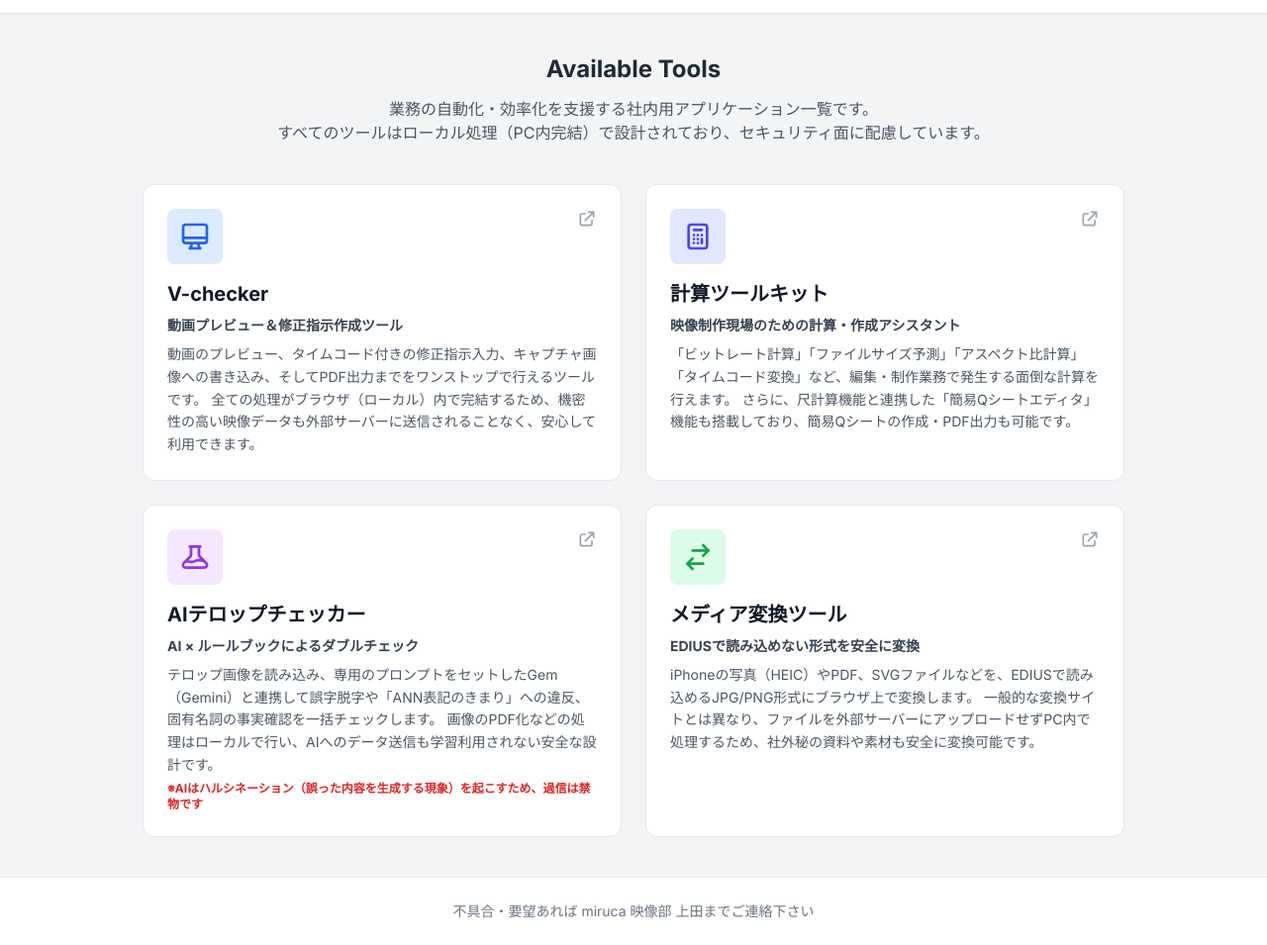
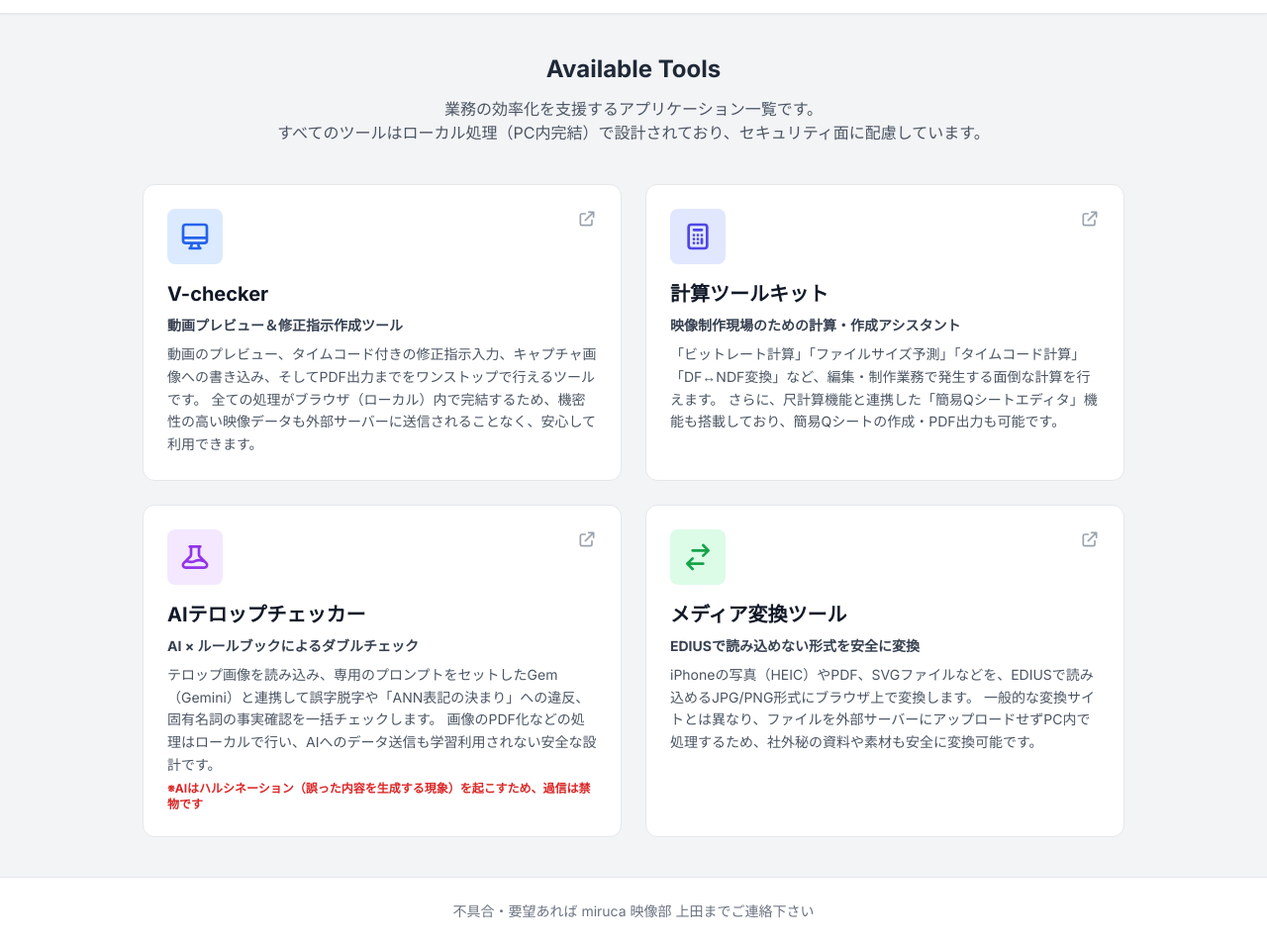
Before and after one commit to yueda-spec/Portal, a plain HTML site: page index.html in a window 1280 px wide. Shown: the part 51-1006 px from the top of the page at 99% size. Drawn offline with nearby package versions, Linux system fonts and the light colour scheme.

Commit message:
Update index.html

```diff
--- a/index.html
+++ b/index.html
@@ -40,7 +40,7 @@
 
         <div class="text-center mb-10">
             <h2 class="text-2xl font-bold mb-3 text-gray-800">Available Tools</h2>
-            <p class="text-gray-600">業務の自動化・効率化を支援する社内用アプリケーション一覧です。<br>すべてのツールはローカル処理（PC内完結）で設計されており、セキュリティ面に配慮しています。</p>
+            <p class="text-gray-600">業務の効率化を支援するアプリケーション一覧です。<br>すべてのツールはローカル処理（PC内完結）で設計されており、セキュリティ面に配慮しています。</p>
         </div>
 
         <div class="grid grid-cols-1 md:grid-cols-2 gap-6">
@@ -74,7 +74,7 @@
                 <h3 class="text-xl font-bold text-gray-900 mb-2 group-hover:text-indigo-600 transition-colors">計算ツールキット</h3>
                 <p class="text-sm font-bold text-gray-700 mb-2">映像制作現場のための計算・作成アシスタント</p>
                 <p class="text-sm text-gray-600 leading-relaxed">
-                    「ビットレート計算」「ファイルサイズ予測」「アスペクト比計算」「タイムコード変換」など、編集・制作業務で発生する面倒な計算を行えます。
+                    「ビットレート計算」「ファイルサイズ予測」「タイムコード計算」「DF↔︎NDF変換」など、編集・制作業務で発生する面倒な計算を行えます。
                     さらに、尺計算機能と連携した「簡易Qシートエディタ」機能も搭載しており、簡易Qシートの作成・PDF出力も可能です。
                 </p>
             </a>
@@ -91,7 +91,7 @@
                 <h3 class="text-xl font-bold text-gray-900 mb-2 group-hover:text-purple-600 transition-colors">AIテロップチェッカー</h3>
                 <p class="text-sm font-bold text-gray-700 mb-2">AI × ルールブックによるダブルチェック</p>
                 <p class="text-sm text-gray-600 leading-relaxed">
-                    テロップ画像を読み込み、専用のプロンプトをセットしたGem（Gemini）と連携して誤字脱字や「ANN表記のきまり」への違反、固有名詞の事実確認を一括チェックします。
+                    テロップ画像を読み込み、専用のプロンプトをセットしたGem（Gemini）と連携して誤字脱字や「ANN表記の決まり」への違反、固有名詞の事実確認を一括チェックします。
                     画像のPDF化などの処理はローカルで行い、AIへのデータ送信も学習利用されない安全な設計です。<br>
                     <span class="text-red-600 font-bold text-xs mt-1 block">※AIはハルシネーション（誤った内容を生成する現象）を起こすため、過信は禁物です</span>
                 </p>
```
